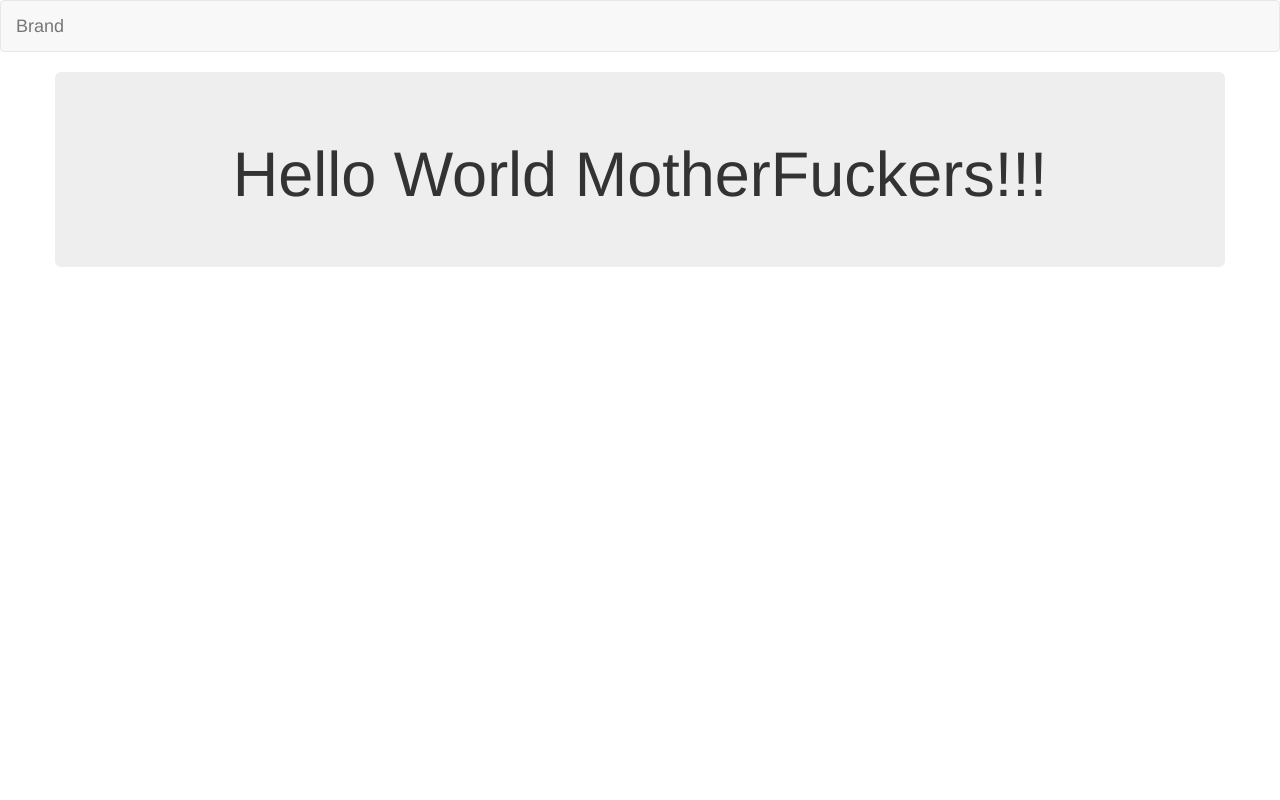
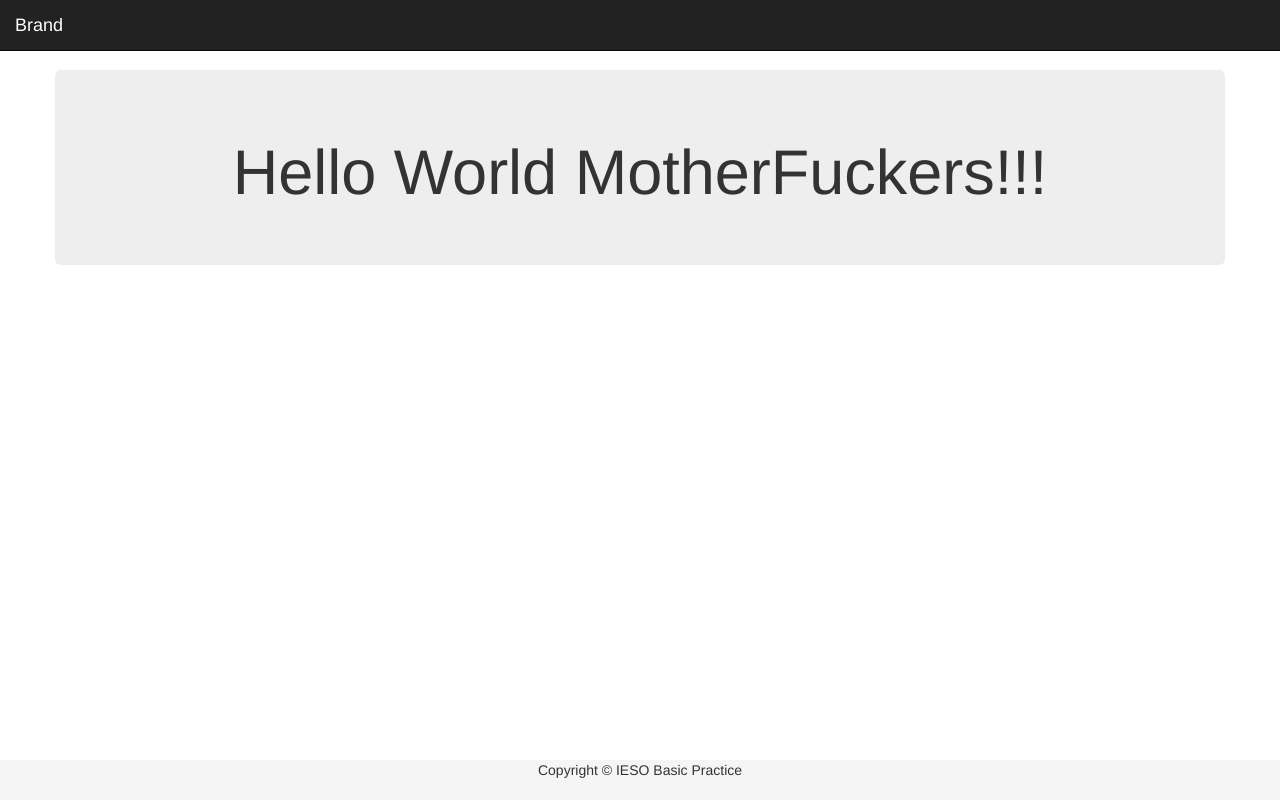
Before and after one commit to cletusskasady/practica, a PHP site: page / in a window 1280 px wide. Run offline with PHP 8.4, Linux system fonts and the light colour scheme.

Commit message:
Se agrego footer al index.html

```diff
--- a/public/css/style.css
+++ b/public/css/style.css
@@ -1,4 +1,18 @@
-body
-{
-    padding-top: 60px;
+html {
+  position: relative;
+  min-height: 100%;
 }
+
+body {
+    padding-top: 70px;
+    margin-bottom: 60px;
+}
+
+footer {
+  position: absolute;
+  bottom: 0;
+  width: 100%;
+  /* Set the fixed height of the footer here */
+  height: 40px;
+  background-color: #f5f5f5;
+}
--- a/public/index.html
+++ b/public/index.html
@@ -5,32 +5,25 @@
 	<head>
 		<title> Todo web app </title>
 		<link href="/css/bootstrap/bootstrap.min.css" rel="stylesheet">
+		<link href="/css/style.css" rel="stylesheet">
 	</head>
 	<body>
 
-			<nav class="navbar navbar-default">
+		<nav class="navbar navbar-default navbar-inverse  navbar-fixed-top" role="navigation">
  			 <div class="container-fluid">
 			    <!-- Brand and toggle get grouped for better mobile display -->
-
                 <div class="navbar-header">
-
                     <button type="button" class="navbar-toggle collapsed" data-toggle="collapse" data-target="#bs-example-navbar-collapse-1">
-
                         <span class="sr-only">Toggle navigation</span>
-
                         <span class="icon-bar"></span>
-
                         <span class="icon-bar"></span>
-
                         <span class="icon-bar"></span>
-
                     </button>
-
                     <a class="navbar-brand" href="#">Brand</a>
-
                 </div>
             </div>
         </nav>
+
 		<div class="container">
             <div class="row">
                 <div class="jumbotron">
@@ -38,5 +31,14 @@
                 </div>
             </div>
         </div>
+        <footer>
+			<div class="container">
+				<div class="row">
+					<div class="col-xs-12 col-sm-12 col-md-12 col-lg-12">
+						<p class="text-center">Copyright &copy; IESO Basic Practice</p>
+					</div>
+				</div>
+			</div>
+		</footer>
 	</body>
 </html>
```
Also changed, not shown: public/fonts/glyphicons-halflings-regular.ttf (added), public/fonts/glyphicons-halflings-regular.woff (added), public/fonts/glyphicons-halflings-regular.woff2 (added), 2 other files. Lines whose indentation alone changed are shown as unchanged.
